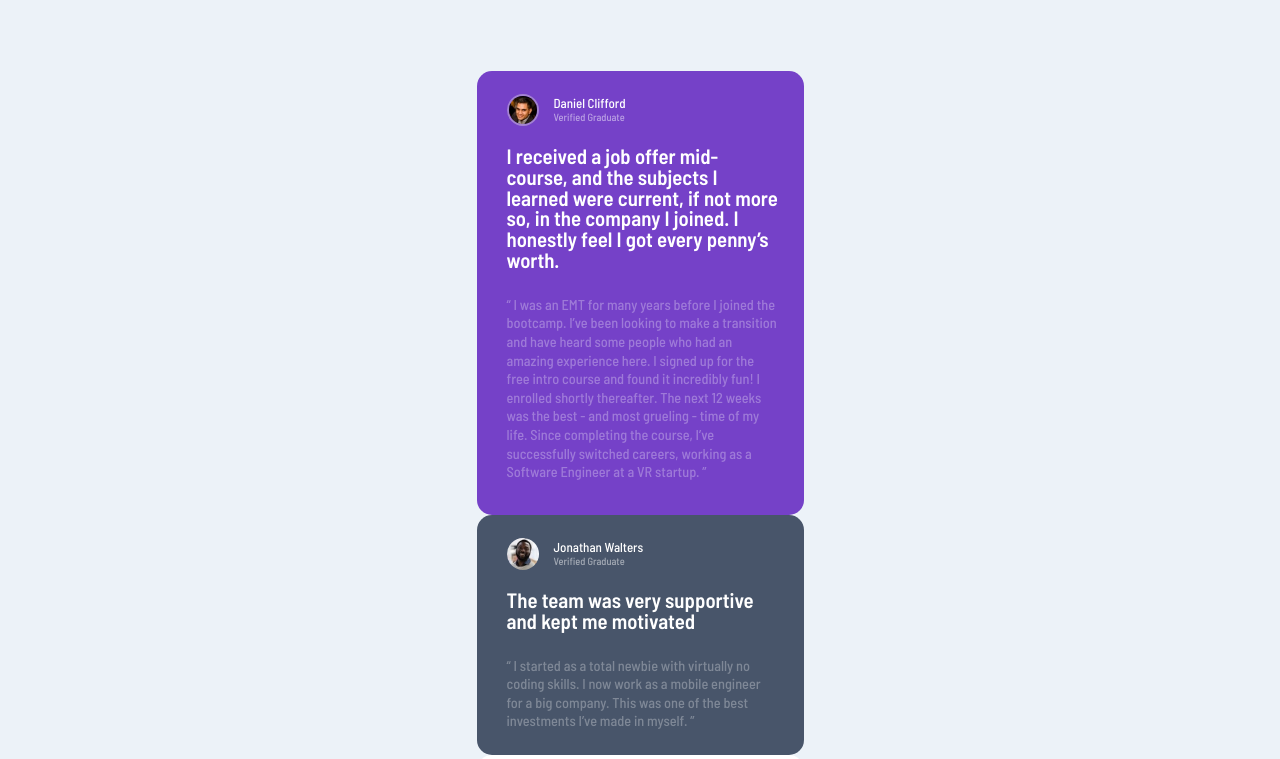
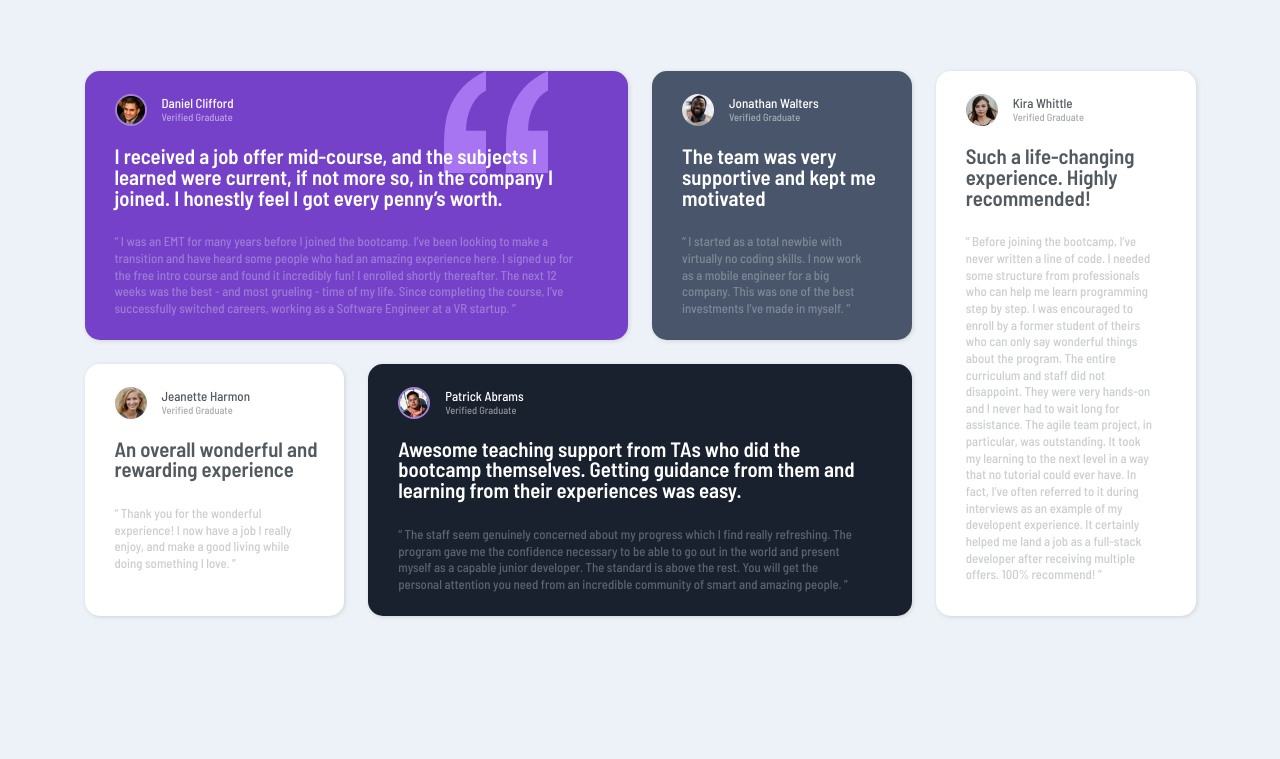
Before and after one commit to Aq1q/grid-testimonials, a plain HTML site: page index.html in a window 1280 px wide. Shown: the top 759 px of the page. Drawn offline with Linux system fonts and the light colour scheme.

Commit message:
Create desktop style

```diff
--- a/style.scss
+++ b/style.scss
@@ -51,6 +51,7 @@ body{
     display: grid;
     justify-items: center;
     grid-template-columns: 1fr;
+    gap: 24px;
     width: 327px;
     .user-box{
         padding: 23px 30px;
@@ -95,6 +96,7 @@ body{
         }
     }
     #daniel{
+        background: url(./images/bg-pattern-quotation.svg) right 24px top 0 no-repeat;
         height: 444px;
         background-color: $moderate-violet;
         img{
@@ -130,3 +132,67 @@ body{
         }
     }
 }
+
+@media screen and (min-width: 1200px) {
+    .container{
+        width: 1111px;
+        height: 573px;
+        grid-template-columns: repeat(4, 1fr);
+        grid-template-rows: repeat(4, 1fr);
+        .user-box{
+            box-shadow: 1px 1px 4px lightgray;
+        }
+    }
+    #daniel{
+        background: url(./images/bg-pattern-quotation.svg) right 80px top 0 no-repeat !important;
+        background-color: $moderate-violet !important;
+        height: 100% !important;
+        grid-column: 1 / 3;
+        .user-test{
+            p{
+                font-size: 0.8rem !important;
+                padding-right: 25px;
+            }
+        }
+    }
+    #jonathan {
+        height: 100% !important;
+        .user-test{
+            p{
+                font-size: 0.8rem !important;
+                padding-right: 25px;
+            }
+        }
+    }
+    #jeanette{
+        height: 100% !important;
+        grid-column: 1 / 2;
+        grid-row: 2 / 3;
+        .user-test{
+            p{
+                font-size: 0.8rem !important;
+                padding-right: 25px;
+            }
+        }
+    }
+    #patrick{
+        height: 100% !important;
+        grid-column: 2 / 4;
+        .user-test{
+            p{
+                font-size: 0.8rem !important;
+                padding-right: 25px;
+            }
+        }
+    }
+    #kira {
+        height: 100% !important;
+        grid-column: 4 / 5;
+        grid-row: 1 / 3;
+        .user-test{
+            p{
+                font-size: 0.8rem !important;
+            }
+        }
+    }
+}
```
Also changed, not shown: style.css, 1 other file.
